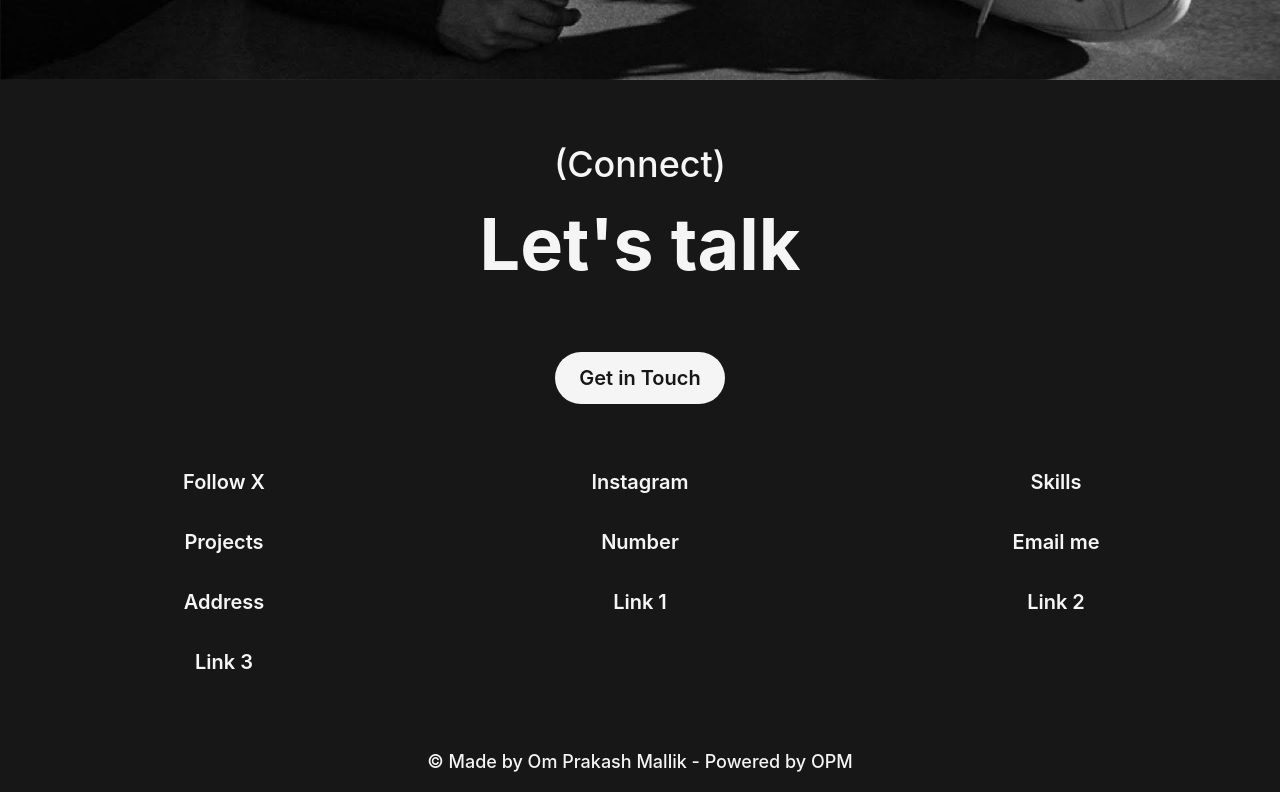
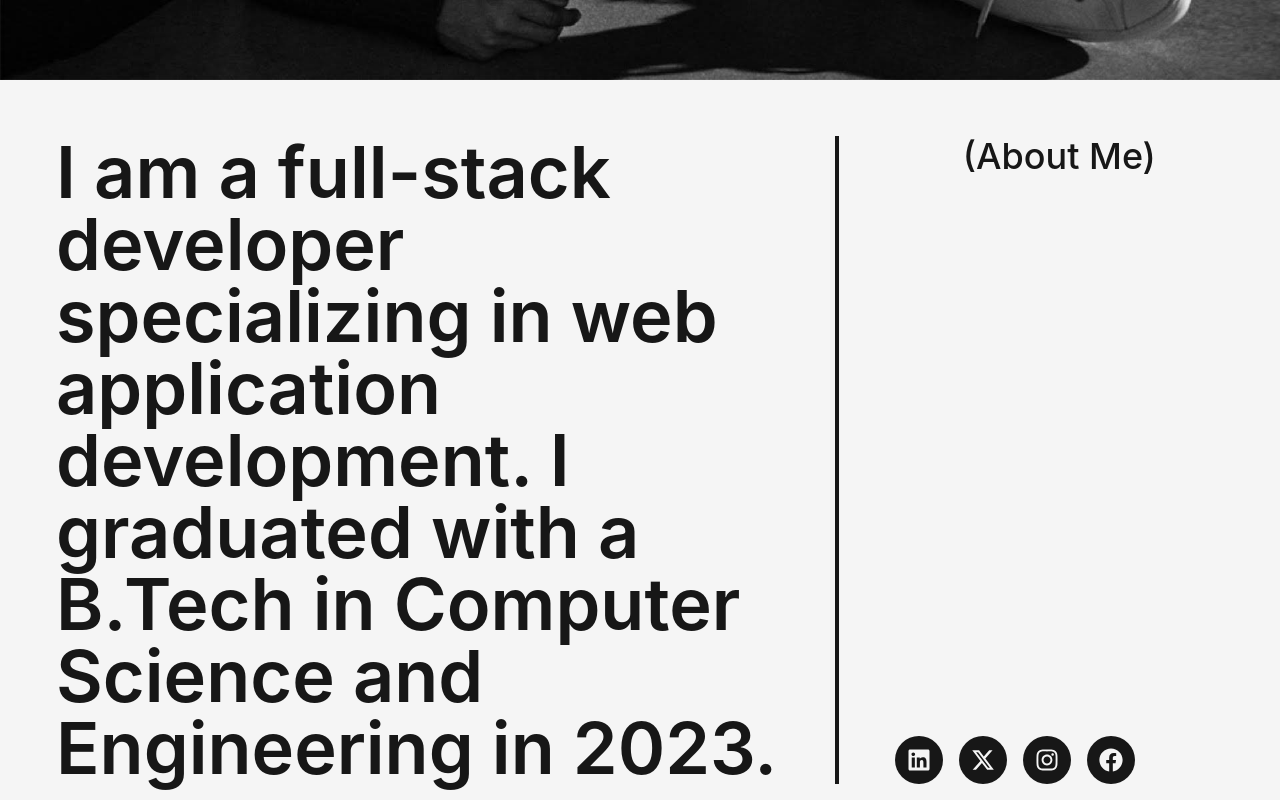
Before and after one commit to OmPrakashMallik2/Personal-website, a React (Create React App) app: page / in a window 1280 px wide. Shown: the part 1220-2020 px from the top of the page. Built offline with nearby package versions, Linux system fonts and the light colour scheme.

Commit message:
ab check kro

```diff
--- a/src/HomePage/Home.js
+++ b/src/HomePage/Home.js
@@ -24,7 +24,7 @@ function Home() {
     return (
         <div className='text-neutral-900 bg-neutral-100'>
             {/* name heading */}
-            <div className='px-12 py-6 lg:p-14'>
+            <div className='m-7 lg:m-0 lg:p-14'>
                 <h1 className='text-7xl lg:text-9xl font-semibold lg:font-bold'>Om Prakash Mallik</h1>
                 <h1 className='text-4xl lg:text-9xl pt-4 text-neutral-600 font-semibold'>Full Stack Developer</h1>
                 <div className='flex justify-between mt-5'>
@@ -39,36 +39,37 @@ function Home() {
             </div>
 
             {/* about */}
-            {/* <div className='flex  m-14 '>
-                <div className=' pr-6 w-4/6'>
-                    <h2 className='text-7xl font-semibold'>
+            <div className='flex flex-col-reverse lg:flex-row m-7 lg:m-14 '>
+                <div className='lg:pr-6 lg:w-4/6'>
+                    <h2 className='text-3xl lg:text-7xl font-semibold'>
                         I am a full-stack developer specializing in web application development. I graduated with a B.Tech in Computer Science and Engineering in 2023.
                     </h2>
                 </div>
-                <div className='flex flex-col justify-between pl-14 border-l-4 border-neutral-900 w-2/6'>
-                    <p className='text-neutral-900 text-4xl font-medium'> (About Me) </p>
-                    <div className='flex'>
-                        <a href='https://www.linkedin.com/in/om-prakash-mallik-774187217/' target='-blank' className='bg-neutral-900 cursor-pointer rounded-full p-3 mr-4'>
-                            <FaLinkedin to="https://takeuforward.org/strivers-a2z-dsa-course/strivers-a2z-dsa-course-sheet-2/#" className='text-2xl text-neutral-100' />
+                <div className='flex flex-col justify-between lg:pl-14 lg:border-l-4 lg:border-neutral-900 lg:w-2/6'>
+                    <p className='text-neutral-900 text-xl text-center lg:text-4xl font-medium'> (About Me) </p>
+                    <div className='flex justify-center lg:justify-normal'>
+                        <a href='https://www.linkedin.com/in/om-prakash-mallik-774187217/' target='-blank' className=' bg-neutral-900 cursor-pointer rounded-full p-2 m-2 lg:m-0 lg:p-3 lg:mr-4'>
+                            <FaLinkedin to="https://takeuforward.org/strivers-a2z-dsa-course/strivers-a2z-dsa-course-sheet-2/#" className='text-xl lg:text-2xl text-neutral-100' />
                         </a>
-                        <a href='https://twitter.com/OmPrakashOG' target='-blank' className='bg-neutral-900 cursor-pointer rounded-full p-3 mr-4'>
-                            <FaXTwitter className='text-2xl text-neutral-100' />
+                        <a href='https://twitter.com/OmPrakashOG' target='-blank' className=' bg-neutral-900 cursor-pointer rounded-full p-2 m-2 lg:m-0 lg:p-3 lg:mr-4'>
+                            <FaXTwitter className='text-xl lg:text-2xl text-neutral-100' />
                         </a>
-                        <a href='https://www.instagram.com/om.prakash.mallik/' target='-blank' className='bg-neutral-900 cursor-pointer rounded-full p-3 mr-4'>
-                            <FaInstagram className='text-2xl text-neutral-100' />
+                        <a href='https://www.instagram.com/om.prakash.mallik/' target='-blank' className=' bg-neutral-900 cursor-pointer rounded-full p-2 m-2 lg:m-0 lg:p-3 lg:mr-4'>
+                            <FaInstagram className='text-xl lg:text-2xl text-neutral-100' />
                         </a>
-                        <a href='https://www.facebook.com/profile.php?id=100010378098581' target='-blank' className='bg-neutral-900 cursor-pointer rounded-full p-3 mr-4'>
-                            <FaFacebook className='text-2xl text-neutral-100' />
+                        <a href='https://www.facebook.com/profile.php?id=100010378098581' target='-blank' className=' bg-neutral-900 cursor-pointer rounded-full p-2 m-2 lg:m-0 lg:p-3 lg:mr-4'>
+                            <FaFacebook className='text-xl lg:text-2xl text-neutral-100' />
                         </a>
                     </div>
                 </div>
-            </div> */}
+            </div>
 
             {/* my skills */}
-            {/* <div style={{ overflow: 'hidden' }}>
-                <h1 className='text-9xl font-bold text-center p-5' style={{ transform: `translateX(-${scrollOffset}px)`, whiteSpace: 'nowrap' }}>SKILLS  SKILLS  SKILLS  SKILLS SKILLS SKILLS  SKILLS  SKILLS  SKILLS SKILLS</h1>
+            <div style={{ overflow: 'hidden' }}>
+                <h1 className='text-5xl lg:text-9xl font-bold text-center p-3 lg:p-5' style={{ transform: `translateX(-${scrollOffset}px)`, whiteSpace: 'nowrap' }}>SKILLS  SKILLS  SKILLS  SKILLS SKILLS SKILLS  SKILLS  SKILLS  SKILLS SKILLS</h1>
             </div>
 
+            {/*
             <div className='flex  m-14 '>
 
                 <div className='flex justify-between pr-6 w-1/5'>
--- a/src/Nav.js
+++ b/src/Nav.js
@@ -48,7 +48,7 @@ function Nav() {
             {navItem.map((item) => (
               <Link
                 key={item.id}
-                className='hover:text-neutral-600 text-8xl font-semibold text-center p-4 flex'
+                className='hover:text-neutral-600 text-8xl font-semibold text-center pt-3 lg:pt-0 p-4 flex'
                 onClick={toggleNav}
                 to={item.to}
                 style={{
```
